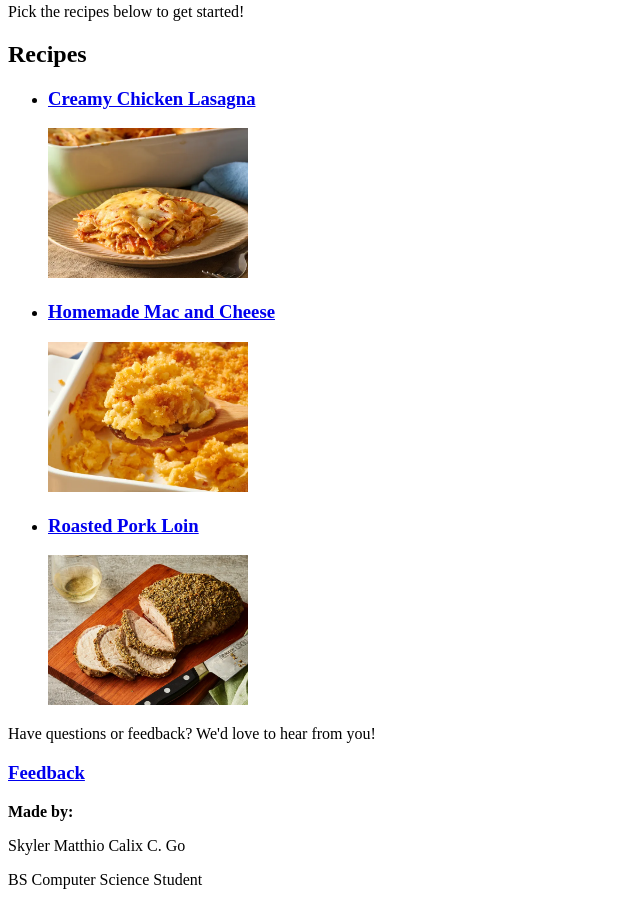
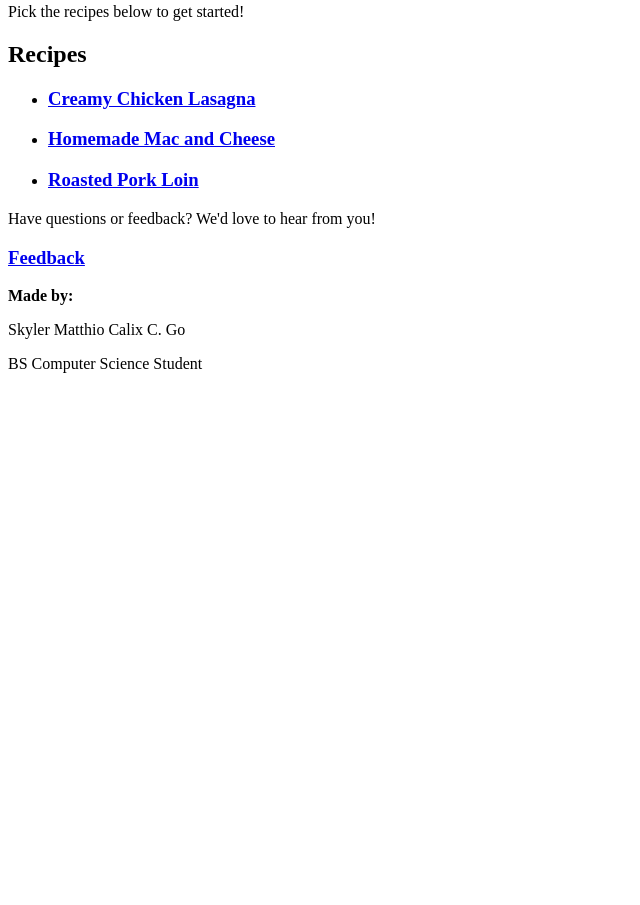
Before and after one commit to skylergo-jpg/odin-recipes, a plain HTML site: page index.html in a window 1280 px wide. Shown: the part 339-1244 px from the top of the page, without its empty margins (0-640 px from the left). After the commit the page ends 800 px from the top, so only its background shows below. Drawn offline with Linux system fonts and the light colour scheme.

Commit message:
Made minor changes to the code; Revised home page.

```diff
--- a/index.html
+++ b/index.html
@@ -30,11 +30,8 @@
         <!-- LIST OF RECIPES -->
         <ul>
             <li><h3><a href = "recipes/creamychickenlasagna.html"> Creamy Chicken Lasagna</a></h3></li>
-            <img src = "recipes/images/chickenlasagna.webp" alt = "Image of the Creamy Chicken Lasgna" width="200" height="150">
             <li><h3><a href = "recipes/macncheese.html"> Homemade Mac and Cheese</a></h3></li>
-            <img src = "recipes/images/macncheese.webp" alt = "Image of the Mac and Cheese" width="200" height="150">
             <li><h3><a href = "recipes/roastedporkloin.html"> Roasted Pork Loin</a></h3></li>
-             <img src = "recipes/images/roastedporkloin.webp" alt = "Image of the Mac and Cheese" width="200" height="150">
         </ul>
 
         <!-- FEEDBACK FORM -->
```
